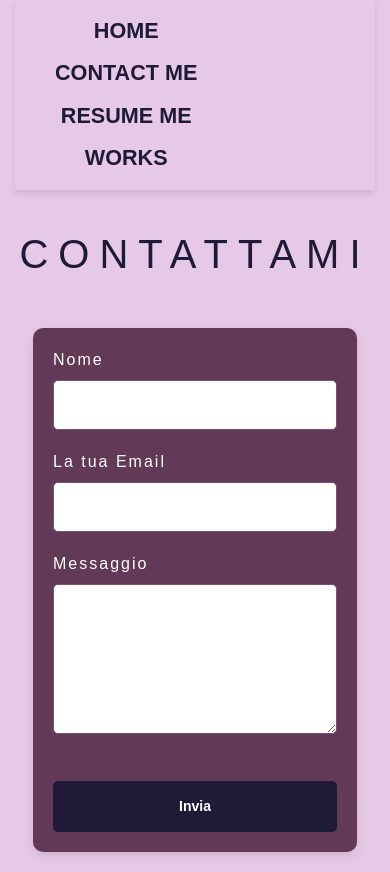
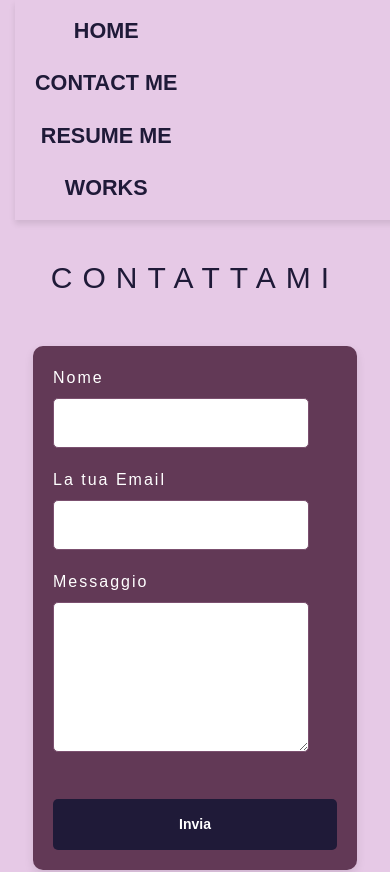
Before and after one commit to Antonia97-star/START2IMPACT_HTML_CSS, a plain HTML site: page contattami.html in a window 390 px wide. Shown: the top 872 px of the page. Drawn offline with nearby package versions, Linux system fonts and the light colour scheme; a web font is replaced by a local one.

Commit message:
progetto

```diff
--- a/assets/sass/style.scss
+++ b/assets/sass/style.scss
@@ -38,7 +38,9 @@ body {
   box-shadow: 0px 4px 6px rgba(0, 0, 0, 0.1);
   background-color: $background-dark;
   padding: 10px 0;
-  width: 100%;  /* La navbar occupa tutta la larghezza */
+  width: 100vw;  /* Occupa tutta la larghezza dello schermo */
+  left: 0;  /* Assicura che inizi dal bordo sinistro */
+  right: 0; /* Assicura che termini al bordo destro */
 
   ul {
     @include flex-center(row, 20px);
@@ -67,15 +69,22 @@ body {
   }
 
   @media (max-width: 768px) {
-    width: 100%;  /* La navbar occupa tutta la larghezza su dispositivi mobili */
-    padding: 15px 0;
+    width: 100vw;  /* Assicura che non abbia margini laterali */
+    padding: 10px 0;  /* Mantiene il padding verticale ma non laterale */
+    left: 0;
+    right: 0;
 
     ul {
       flex-direction: column;
       gap: 10px;
+
+      li {
+        margin: 5px 0;
+      }
     }
   }
 }
+
 
 .container {
   max-width: $container-max-width;
@@ -167,7 +176,7 @@ h1 {
   font-size: 90px;
 
   @media (max-width: 768px) {
-    font-size: 40px;
+    font-size: 30px;
     padding-left: 0;
     padding-right: 0;
   }
@@ -298,6 +307,7 @@ p {
     textarea {
       height: 20px;
       align-items: center;
+      width: 90%;
     }
 
     button {
```
Also changed, not shown: assets/sass/style.css, 1 other file.
